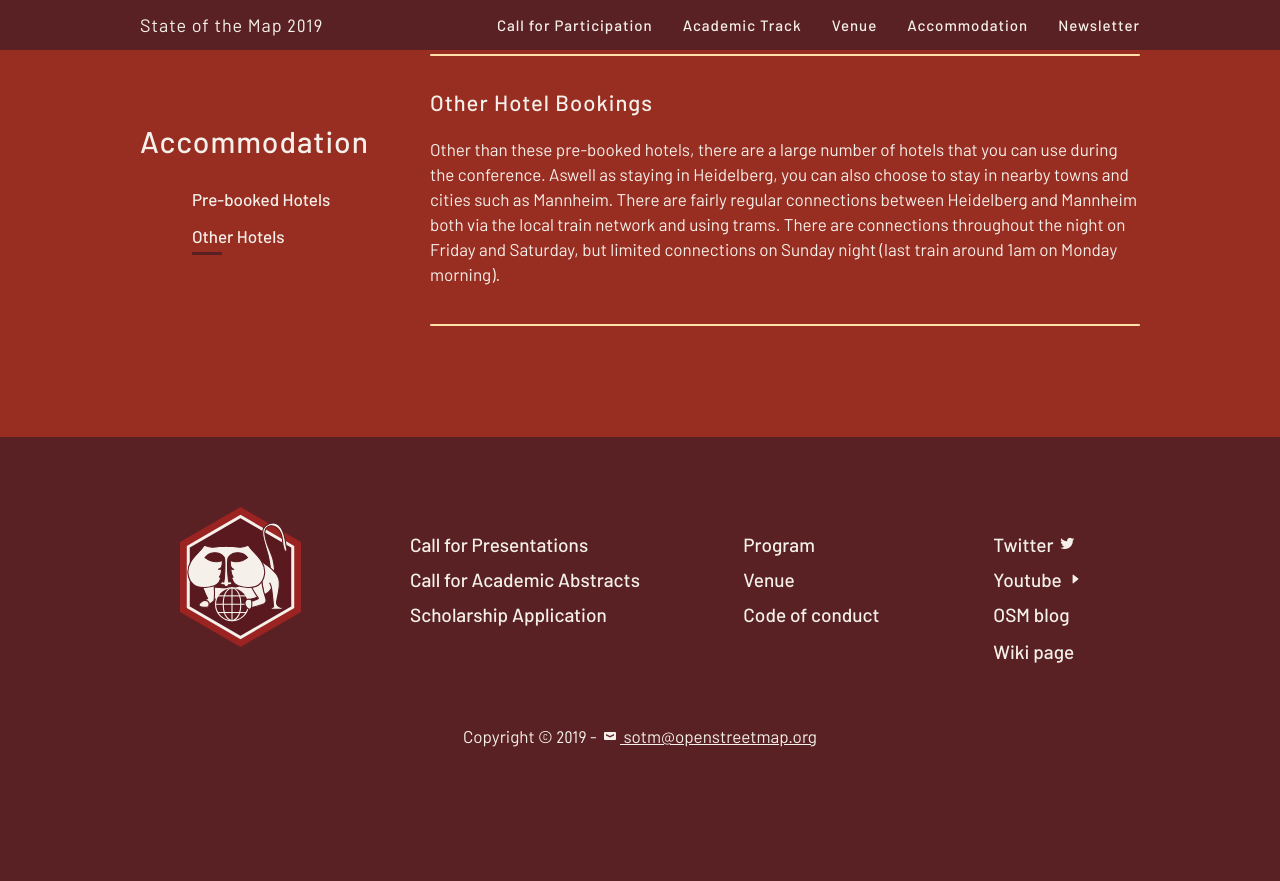
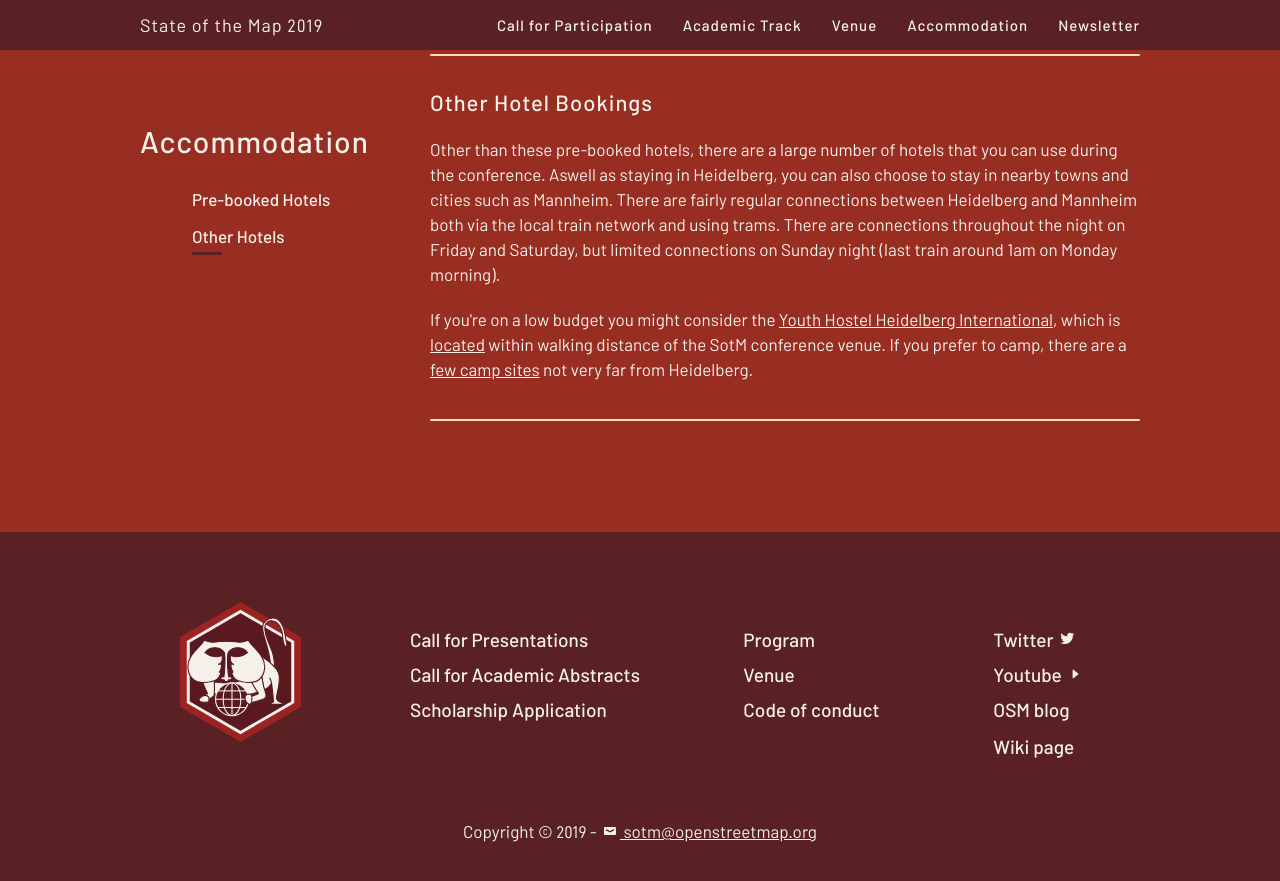
Before and after one commit to openstreetmap/stateofthemap-2019, a Jekyll site: the page built from accommodation/index.html, in a window 1280 px wide and 900 px high, scrolled down 2009 px. Shown: the top 881 px of the window. Built offline with Jekyll 4.4.1, drawn with Linux system fonts in a browser that asks for light colours; before the commit the page ends 2814 px from its top, so only the background shows below that.

Commit message:
mention the youth hostel and camping options

```diff
--- a/accommodation/index.html
+++ b/accommodation/index.html
@@ -55,6 +55,7 @@
       <div class='space-bottom2 clearfix'>
         <h2 class='space-bottom1' id='other-hotels' title="Other Hotels">Other Hotel Bookings</h2>
         <p>Other than these pre-booked hotels, there are a large number of hotels that you can use during the conference. Aswell as staying in Heidelberg, you can also choose to stay in nearby towns and cities such as Mannheim. There are fairly regular connections between Heidelberg and Mannheim both via the local train network and using trams. There are connections throughout the night on Friday and Saturday, but limited connections on Sunday night (last train around 1am on Monday morning).</p>
+          <p>If you're on a low budget you might consider the <a href="https://www.jugendherberge.de/en/youth-hostels/heidelberg-international-10/portrait/">Youth Hostel Heidelberg International</a>, which is <a href="https://www.openstreetmap.org/way/623828907">located</a> within walking distance of the SotM conference venue. If you prefer to camp, there are a <a href="https://overpass-turbo.eu/s/HQp">few camp sites</a> not very far from Heidelberg.</p>
       </div>
     </div>
 
```
